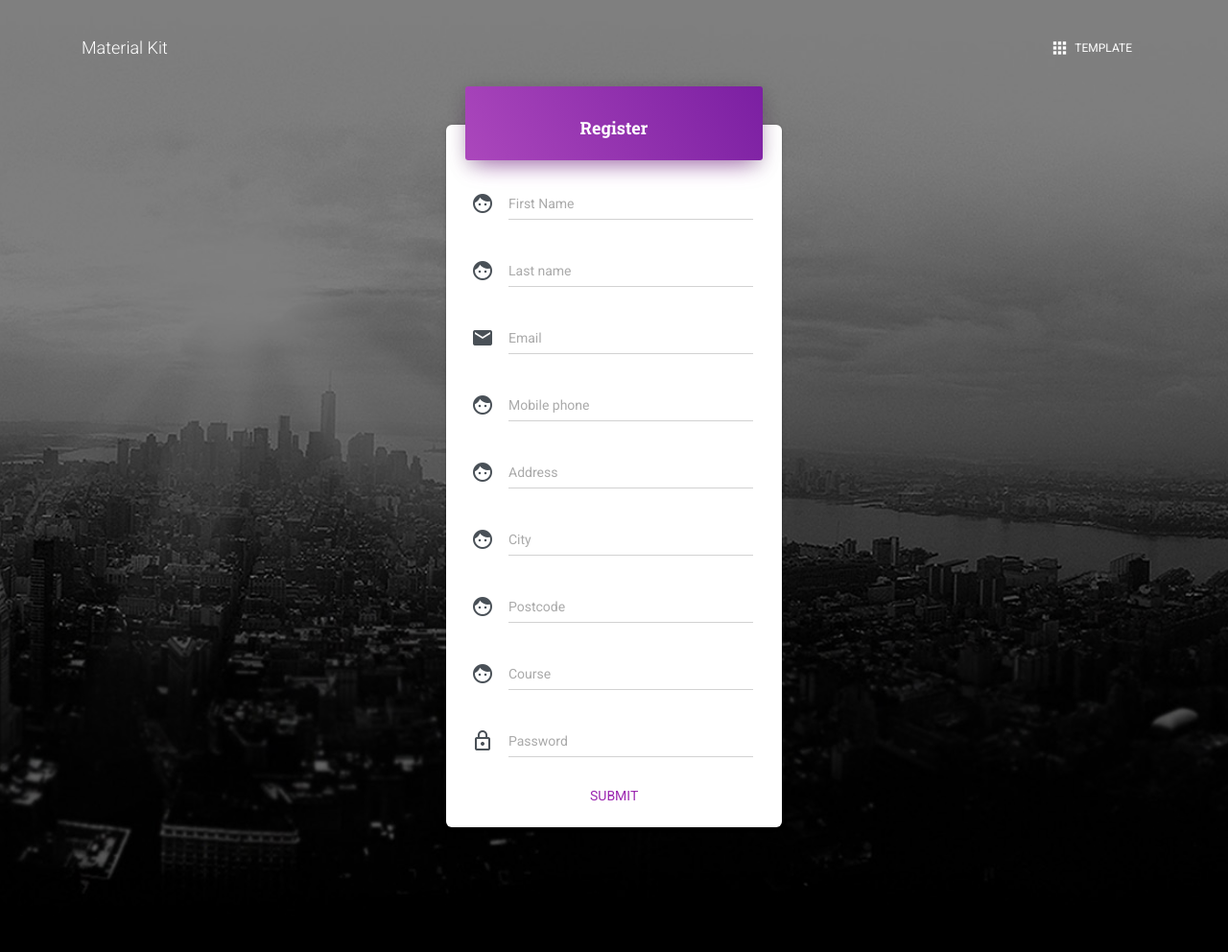
After one commit to Terkea/kiosk, a Flask app: page /register/ in a window 1280 px wide. The commit adds this page. Shown: the whole page at 96% size. Run offline with Flask 2, Linux system fonts and the light colour scheme; parts of the project's set-up code (start-up, migrations or seed data) failed here and were passed over; some libraries are stand-ins or nearby versions.

Commit message:
register | validators | unique | db autoincrement

```diff
--- a/application/application/__init__.py
+++ b/application/application/__init__.py
@@ -1,6 +1,7 @@
 from flask import Flask
 from application.database import db_session
 app = Flask(__name__)
+app.config['SECRET_KEY'] = 'SUPER_MEGA_SECURE_KEY'
 
 # As in the declarative approach, you need to close the session
 # after each request or application context shutdown.
--- /dev/null
+++ b/application/application/forms.py
@@ -0,0 +1,14 @@
+from flask_wtf import FlaskForm
+from wtforms import StringField
+from wtforms.validators import DataRequired, Email
+
+class registerForm(FlaskForm):
+    email = StringField('E-mail address', validators=[DataRequired(), Email()])
+    password = StringField('Password', validators=[DataRequired()])
+    first_name = StringField('First name', validators=[DataRequired()])
+    last_name = StringField('Last name', validators=[DataRequired()])
+    mobile = StringField('Mobile phone', validators=[DataRequired()])
+    address = StringField('Address', validators=[DataRequired()])
+    city = StringField('City', validators=[DataRequired()])
+    postcode = StringField('Post code', validators=[DataRequired()])
+    course = StringField('Course', validators=[DataRequired()])
--- a/application/application/models/Booking.py
+++ b/application/application/models/Booking.py
@@ -1,12 +1,14 @@
-from sqlalchemy import Column, Integer, String, ForeignKey
+from sqlalchemy import Column, Integer, String, ForeignKey, Sequence
 from application.database import Base
 
 class Booking(Base):
     __tablename__ = 'booking'
-    id = Column(Integer, primary_key=True)
+    id = Column(Integer, Sequence('id_seq'), primary_key=True)
     event_id = Column(Integer, ForeignKey('event.id'), nullable=False)
     user_id = Column(Integer, ForeignKey('user.id'), nullable=False)
     datetime = Column(String(255), unique=True, nullable=False)
 
+    autoload = True
+
     def __repr__(self):
         return str(self.__dict__)
--- a/application/application/models/Category.py
+++ b/application/application/models/Category.py
@@ -1,10 +1,12 @@
-from sqlalchemy import Column, Integer, String
+from sqlalchemy import Column, Integer, String, Sequence
 from application.database import Base
 
 class Category(Base):
     __tablename__ = 'category'
-    id = Column(Integer, primary_key=True)
+    id = Column(Integer, Sequence('id_seq'), primary_key=True)
     name = Column(String(255), nullable=False)
+
+    autoload = True
 
     def __repr__(self):
         return str(self.__dict__)
--- a/application/application/models/Event.py
+++ b/application/application/models/Event.py
@@ -1,10 +1,10 @@
-from sqlalchemy import Column, Integer, String, ForeignKey
+from sqlalchemy import Column, Integer, String, ForeignKey, Sequence
 from sqlalchemy.orm import relationship
 from application.database import Base
 
 class Event(Base):
     __tablename__ = 'event'
-    id = Column(Integer, primary_key=True)
+    id = Column(Integer, Sequence('id_seq'), primary_key=True)
     user_id = Column(Integer, ForeignKey('user.id'), nullable=False)
     name = Column(String(255), nullable=False)
     venue = Column(String(255), nullable=False)
@@ -18,5 +18,7 @@ class Event(Base):
     # add the foreign keys
     booking = relationship("Booking", backref="event")
 
+    autoload = True
+
     def __repr__(self):
         return str(self.__dict__)
--- a/application/application/routes.py
+++ b/application/application/routes.py
@@ -1,13 +1,65 @@
-from flask import Flask, render_template
+from flask import Flask, render_template, request, flash, redirect
 
 from application import app
 from application.database import db_session
+from application.forms import registerForm
+
 from application.models.User import User
 from application.models.Event import Event
 from application.models.Booking import Booking
 from application.models.Category import Category
 
+
+
+# @app.before_request
+# def require_login():
+#     """
+#     all routes are protected except the ones from  allowed_routes
+#     if a session is initialized with a valid token the access is granted
+#     """
+#     allowed_routes = ['login', 'register']
+#     if request.endpoint not in allowed_routes and 'token' not in session:
+#         return redirect(url_for('login'))
+
+@app.route('/login/', methods=['GET', 'POST'])
+def login():
+    pass
+
+@app.route('/register/', methods=['GET', 'POST'])
+def register():
+    form = registerForm()
+    if form.validate_on_submit():
+        _user = User(
+            first_name=str(form.first_name.data),
+            last_name=str(form.last_name.data),
+            email=str(form.email.data),
+            mobile= str(form.mobile.data),
+            address= str(form.address.data),
+            city= str(form.city.data),
+            postcode= str(form.postcode.data),
+            course= str(form.course.data),
+            password=str(form.password.data),
+            is_admin=False,
+            is_guest=False
+        )
+        db_session.add(_user)
+        try:
+            db_session.commit()
+        except:
+            flash('Email address already taken')
+            return redirect(url_for('register'))
+
+    return render_template('register.html', form=form)
+
+@app.route('/logout/')
+def logout():
+    """
+    delete the session token
+    """
+    del session['token']
+    return redirect(url_for('login'))
+
+
 @app.route('/')
 def hello_world():
-    print(User.query.all())
-    return render_template('index.html', content="test")
+    return render_template('index.html')
--- a/application/application/templates/base_template.html
+++ b/application/application/templates/base_template.html
@@ -40,7 +40,6 @@
       </div>
     </div>
   </nav>
-  <div class="page-header header-filter" data-parallax="true" style="background-image: url({{url_for('static', filename='assets/img/city.jpg')}})">
 
 {% block content %}
 
--- a/application/application/templates/index.html
+++ b/application/application/templates/index.html
@@ -5,7 +5,7 @@ Home page
 {% endblock title %}
 
 {% block content %}
-
+<div class="page-header header-filter" data-parallax="true" style="background-image: url({{url_for('static', filename='assets/img/city.jpg')}})">
     <div class="container">
         <div class="row">
         <div class="col-md-8 ml-auto mr-auto">
--- /dev/null
+++ b/application/application/templates/register.html
@@ -0,0 +1,125 @@
+{% extends "base_template.html" %}
+
+{% block content %}
+  <div class="page-header header-filter" style="background-image: url({{url_for('static', filename='assets/img/city.jpg')}}); background-size: cover; background-position: top center;height: auto;">
+    <div class="container" style="margin-top: 100px; margin-bottom: 100px;">
+      <div class="row">
+        <div class="col-lg-4 col-md-6 ml-auto mr-auto">
+          <div class="card card-login">
+
+            <form action="/register/" method="post">
+            {{ form.csrf_token }}
+              <div class="card-header card-header-primary text-center">
+                <h4 class="card-title">Register</h4>
+              </div>
+
+              <div class="card-body">
+
+                {% for error in form.errors %}
+                    <p class="text-danger">{{ error }} invalid</p>
+                    <br>
+                {% endfor %}
+
+                {% with messages = get_flashed_messages() %}
+                {% if messages %}
+
+                    {% for message in messages %}
+                    {{ message }}
+                    {% endfor %}
+
+                {% endif %}
+                {% endwith %}
+                {% block body %}{% endblock %}
+
+                <div class="input-group">
+                  <div class="input-group-prepend">
+                    <span class="input-group-text">
+                      <i class="material-icons">face</i>
+                    </span>
+                  </div>
+                  <input type="text" name="first_name" class="form-control" placeholder="First Name">
+                </div>
+
+                <div class="input-group">
+                  <div class="input-group-prepend">
+                    <span class="input-group-text">
+                      <i class="material-icons">face</i>
+                    </span>
+                  </div>
+                  <input type="text" name="last_name" class="form-control" placeholder="Last name">
+                </div>
+
+                <div class="input-group">
+                  <div class="input-group-prepend">
+                    <span class="input-group-text">
+                      <i class="material-icons">mail</i>
+                    </span>
+                  </div>
+                  <input type="email" name="email" class="form-control" placeholder="Email">
+                </div>
+
+                <div class="input-group">
+                  <div class="input-group-prepend">
+                    <span class="input-group-text">
+                      <i class="material-icons">face</i>
+                    </span>
+                  </div>
+                  <input type="text" name="mobile" class="form-control" placeholder="Mobile phone">
+                </div>
+
+                <div class="input-group">
+                  <div class="input-group-prepend">
+                    <span class="input-group-text">
+                      <i class="material-icons">face</i>
+                    </span>
+                  </div>
+                  <input type="text" name="address" class="form-control" placeholder="Address">
+                </div>
+
+                <div class="input-group">
+                  <div class="input-group-prepend">
+                    <span class="input-group-text">
+                      <i class="material-icons">face</i>
+                    </span>
+                  </div>
+                  <input type="text" name="city" class="form-control" placeholder="City">
+                </div>
+
+                <div class="input-group">
+                  <div class="input-group-prepend">
+                    <span class="input-group-text">
+                      <i class="material-icons">face</i>
+                    </span>
+                  </div>
+                  <input type="text" name="postcode" class="form-control" placeholder="Postcode">
+                </div>
+
+                <div class="input-group">
+                  <div class="input-group-prepend">
+                    <span class="input-group-text">
+                      <i class="material-icons">face</i>
+                    </span>
+                  </div>
+                  <input type="text" name="course" class="form-control" placeholder="Course">
+                </div>
+
+                <div class="input-group">
+                  <div class="input-group-prepend">
+                    <span class="input-group-text">
+                      <i class="material-icons">lock_outline</i>
+                    </span>
+                  </div>
+                  <input type="password" name="password" class="form-control" placeholder="Password">
+                </div>
+
+              </div>
+              <div class="footer text-center">
+                <button type="submit" class="btn btn-primary btn-link btn-wd btn-lg">Submit</button>
+              </div>
+            </form>
+          </div>
+        </div>
+      </div>
+    </div>
+
+{% endblock content %}
```
Also changed, not shown: application/application/models/User.py (+6 -4 lines), application/application/templates/login.html (added, +60 -0 lines). Lines whose indentation alone changed are shown as unchanged.
